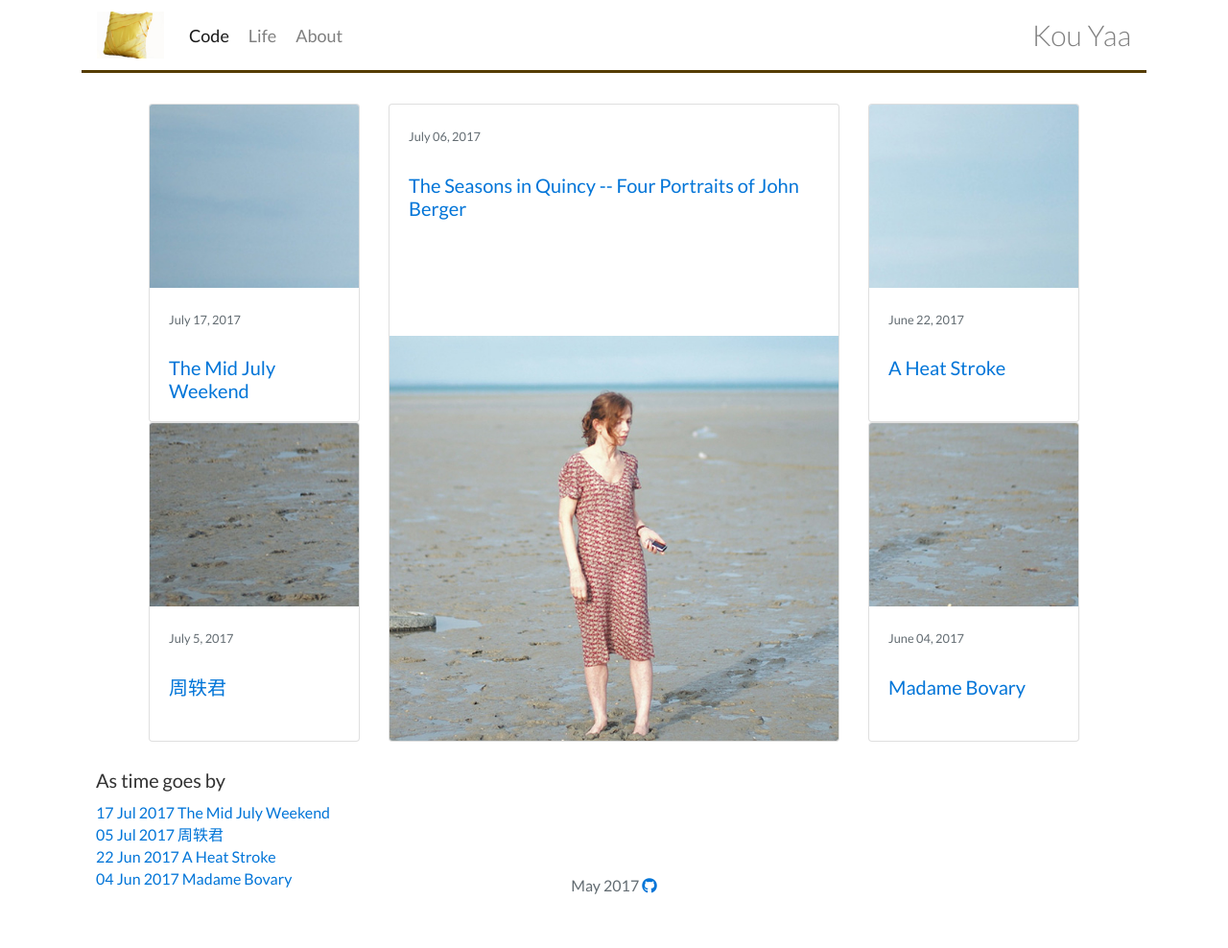
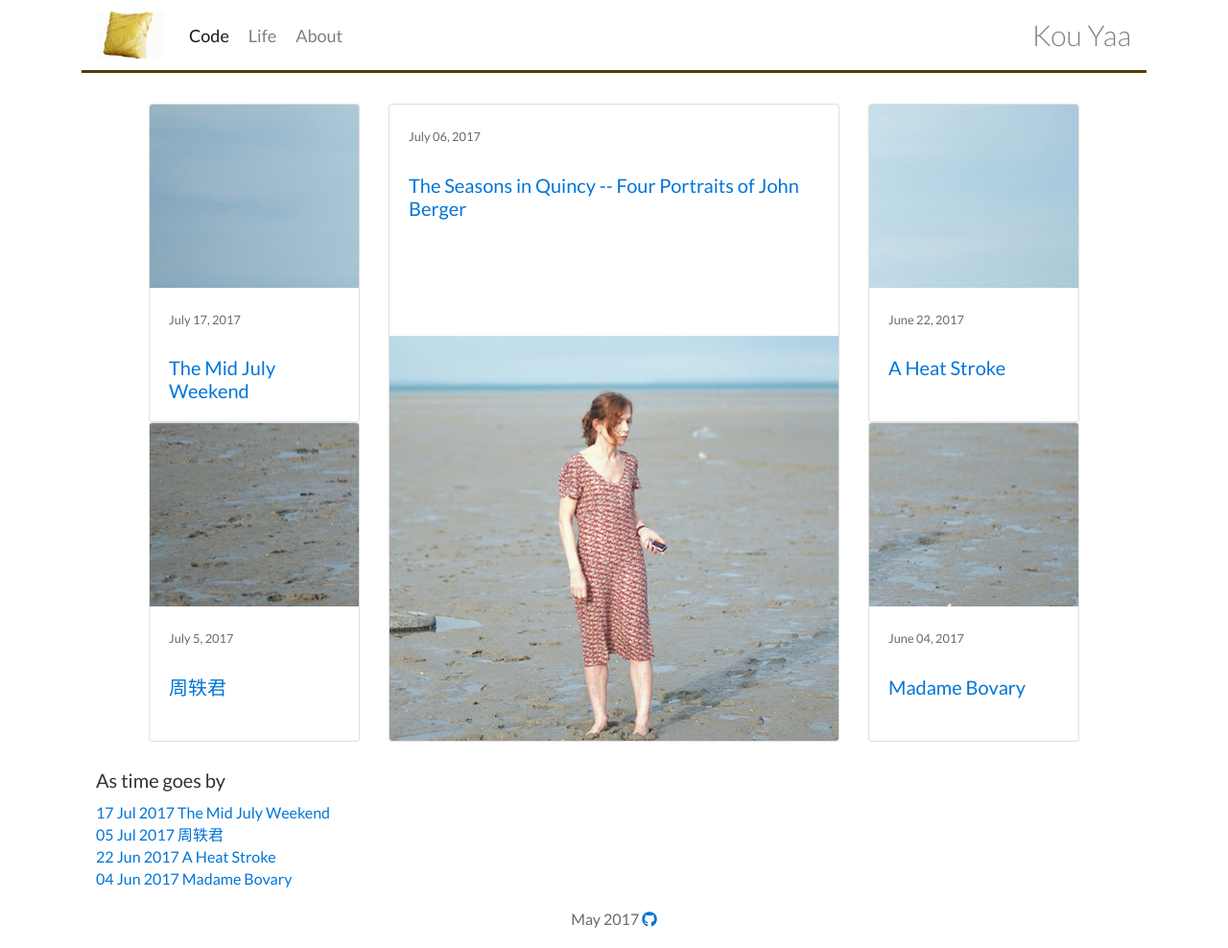
Before and after one commit to yinkouya/yinkouya.github.io, a Jekyll site: the page built from life.html, in a window 1280 px wide. Shown: the whole page at 96% size. Built offline with Jekyll 4.4.1, drawn with Linux system fonts in a browser that asks for light colours; nearby versions of some CDN libraries; before the commit the page ends 958 px from its top, so only the background shows below that.

Commit message:
Update style.css

```diff
--- a/assets/style.css
+++ b/assets/style.css
@@ -7,7 +7,7 @@
   font-weight: 400;
   line-height: 1.45;
   color: #333;
-  min-height: 100%;
+  height: 100%;
   margin: 0;
   padding: 0;
 }
@@ -32,19 +32,19 @@
 
 .main {
   min-height: 100%;
-  margin-bottom: -50px;
+  margin-bottom: -60px;
 }
 
 .main:after {
   content: "";
   display: block;
-  height: 30px;
+  height: 60px;
 }
 
 .footer {
-    height: 30px;
+    height: 60px;
     width: 100%;
-    line-height: 30px;
+    line-height: 60px;
 }
 
 
@@ -111,7 +111,13 @@
 
 article {
   width: 700px;
-  margin: 0 auto -50px auto;
+  margin: 0 auto -60px auto;
+}
+
+article:after {
+  content: "";
+  display: block;
+  height: 60px;
 }
 
 article a { color: #ff9900; background: #fff4a3; text-decoration: none; }
```
